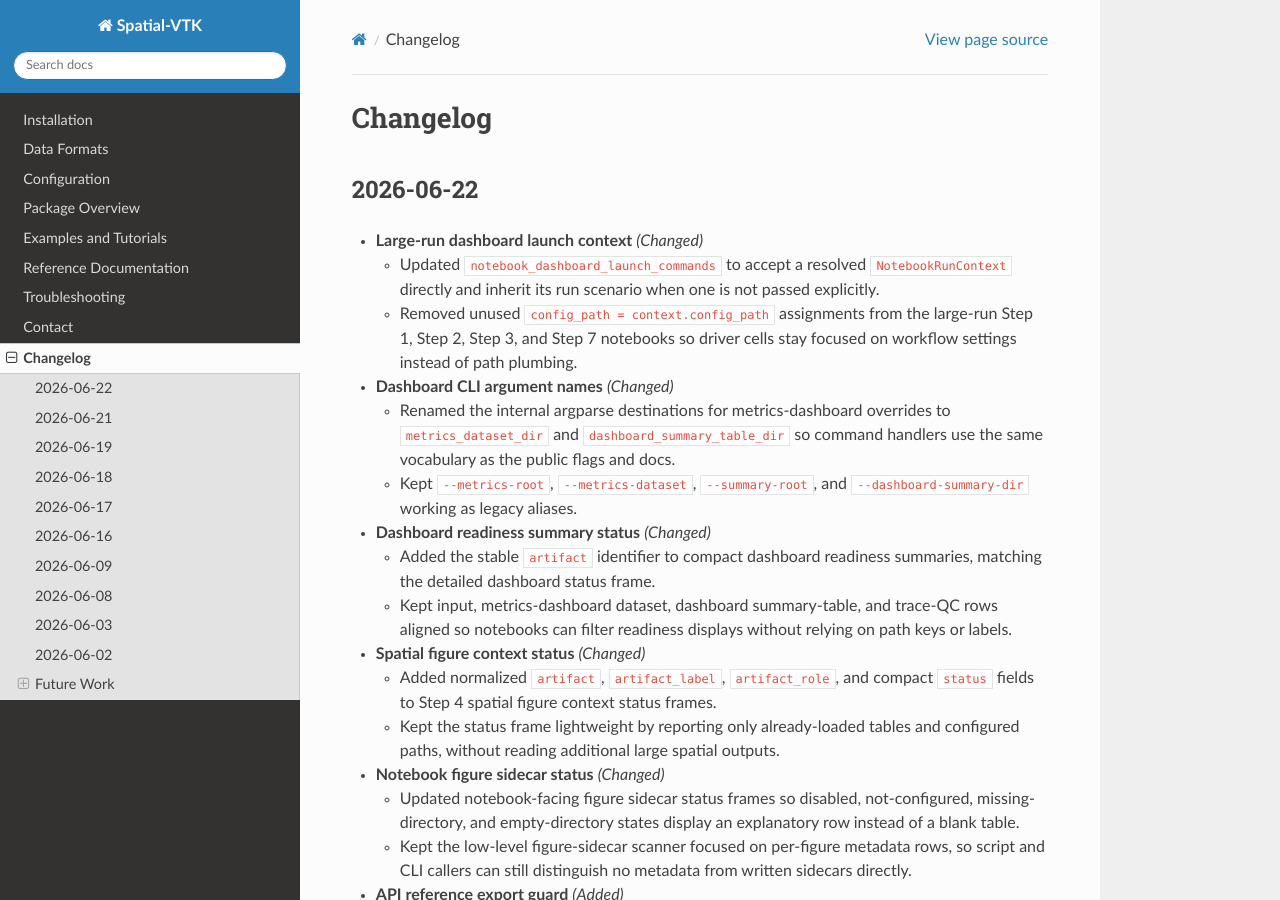
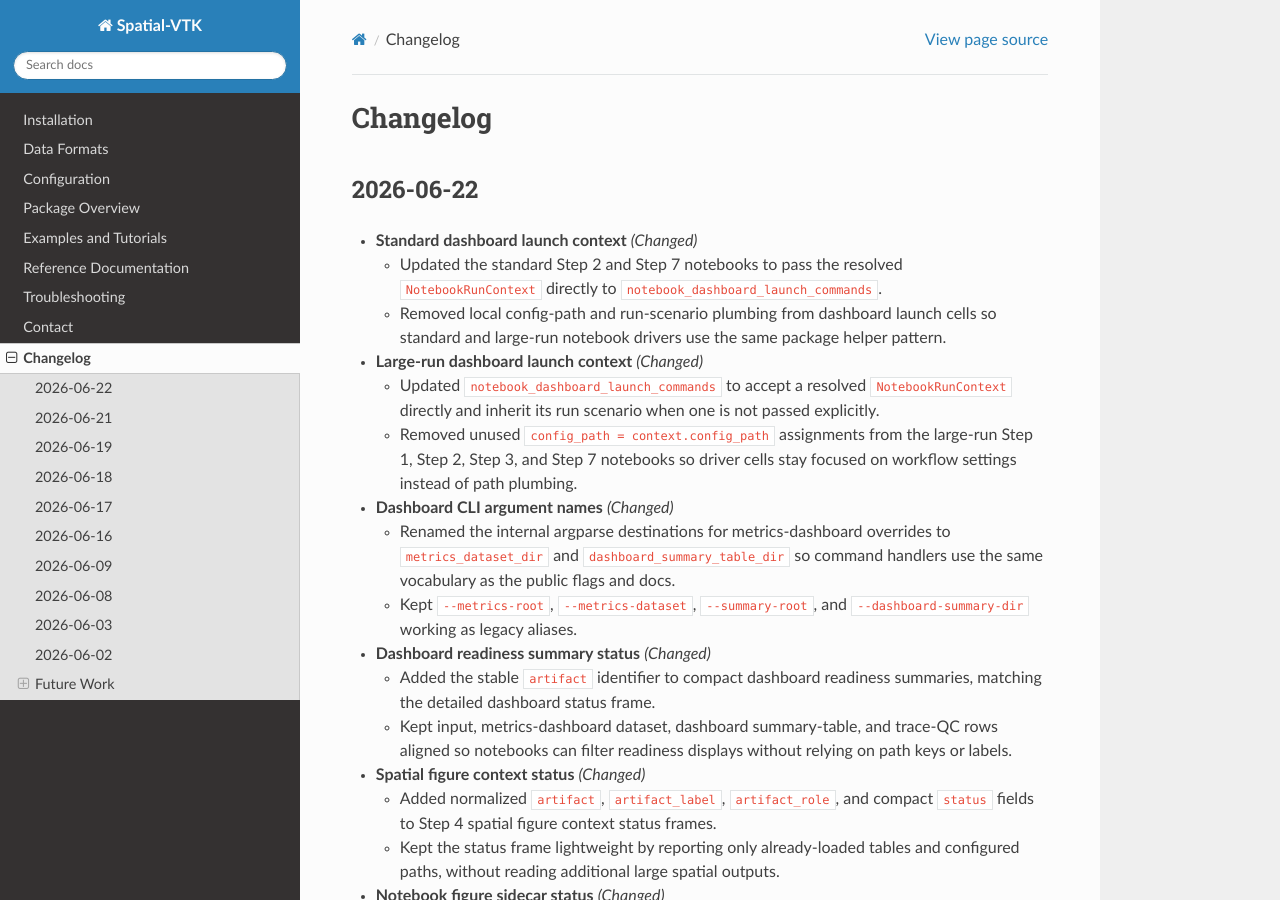
Before and after one commit to bcbirkel/spatial-vtk, a Sphinx documentation site: the page built from docs/changelog.rst, in a window 1280 px wide and 900 px high. Built offline with Sphinx 7.4.7 and the Read the Docs theme 3.1.0, drawn with Linux system fonts in a browser that asks for light colours.

Commit message:
Use notebook context in standard dashboards

```diff
--- a/docs/changelog.rst
+++ b/docs/changelog.rst
@@ -3,6 +3,14 @@ Changelog
 
 2026-06-22
 ----------
+
+- **Standard dashboard launch context** *(Changed)*
+
+  - Updated the standard Step 2 and Step 7 notebooks to pass the resolved
+    ``NotebookRunContext`` directly to ``notebook_dashboard_launch_commands``.
+  - Removed local config-path and run-scenario plumbing from dashboard launch
+    cells so standard and large-run notebook drivers use the same package
+    helper pattern.
 
 - **Large-run dashboard launch context** *(Changed)*
 
```
Also changed, not shown: docs/examples/step_02_quality_control.ipynb, docs/examples/step_07_dashboards.ipynb, 1 other file.
